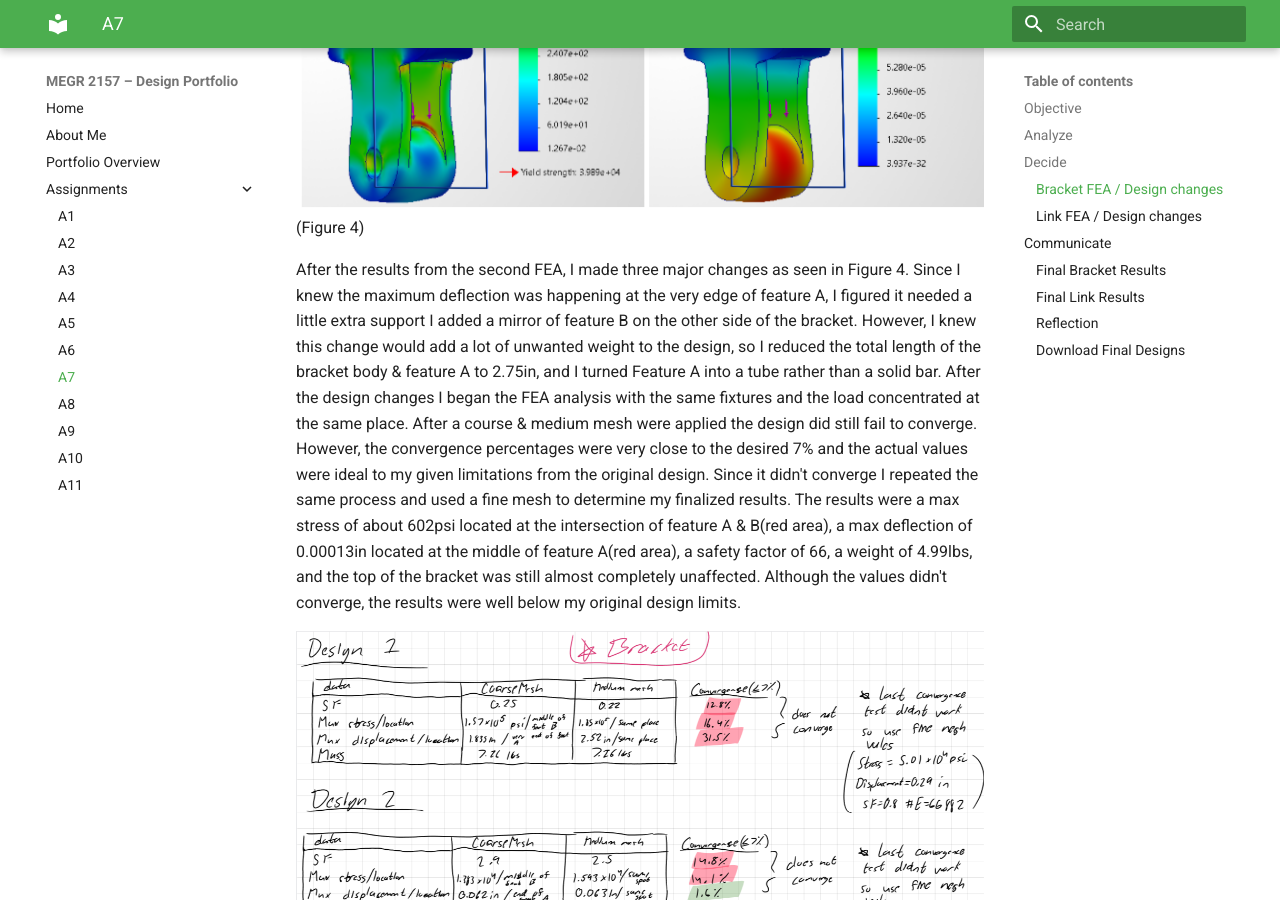
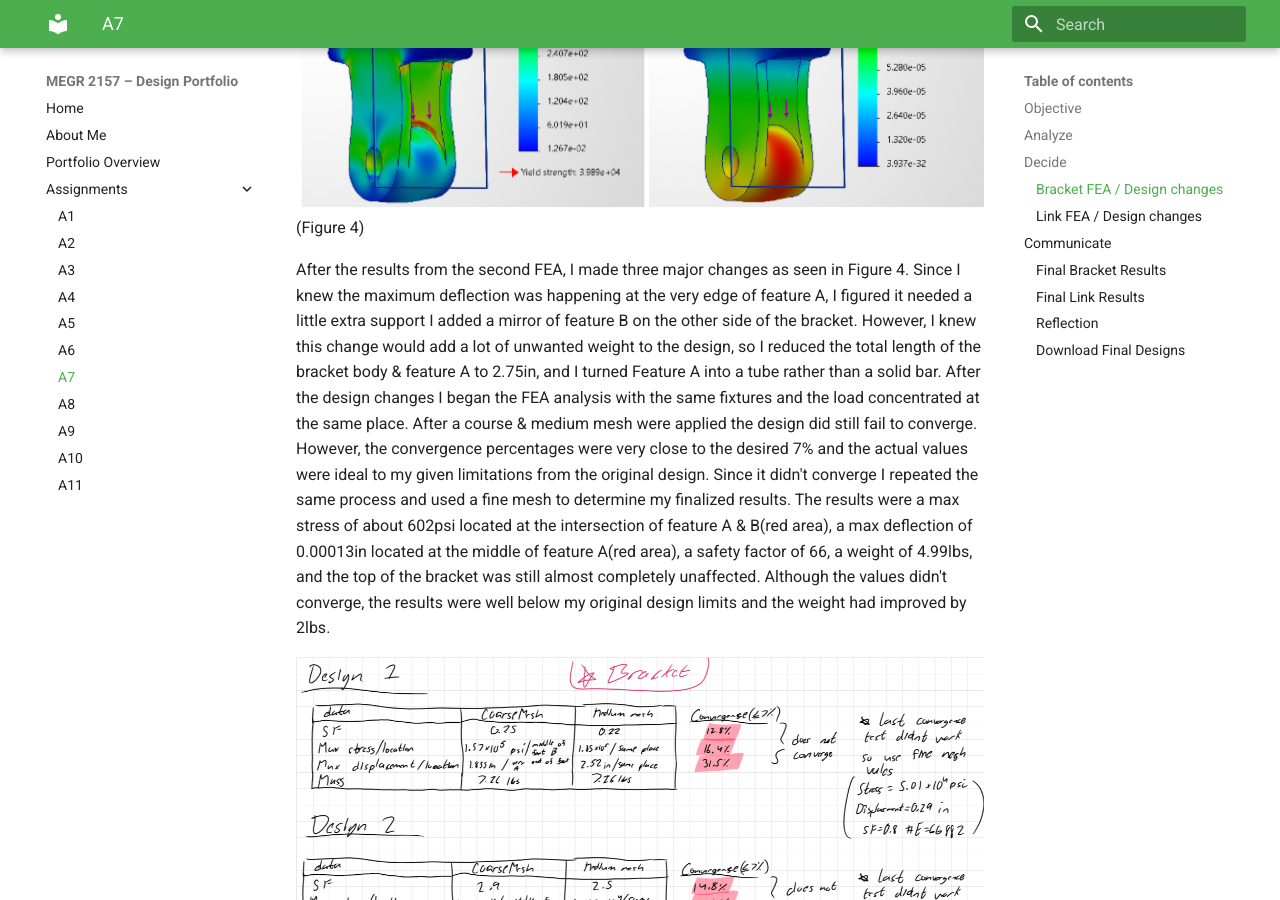
Before and after one commit to JacobShaver/design-projects-portfolio, an MkDocs documentation site: the page built from docs/assignments/A07/index.md, in a window 1280 px wide and 900 px high, scrolled down 2889 px. Built offline with MkDocs 1.6.1 and Material for MkDocs 9.7.7, drawn with Linux system fonts in a browser that asks for light colours.

Commit message:
Update index.md

```diff
--- a/docs/assignments/A07/index.md
+++ b/docs/assignments/A07/index.md
@@ -27,7 +27,7 @@ After my results from the first FEA, I decided to change two major things. The f
 ![error](b_design3.png)
 (Figure 4)
 
-After the results from the second FEA, I made three major changes as seen in Figure 4. Since I knew the maximum deflection was happening at the very edge of feature A, I figured it needed a little extra support I added a mirror of feature B on the other side of the bracket. However, I knew this change would add a lot of unwanted weight to the design, so I reduced the total length of the bracket body & feature A to 2.75in, and I turned Feature A into a tube rather than a solid bar. After the design changes I began the FEA analysis with the same fixtures and the load concentrated at the same place. After a course & medium mesh were applied the design did still fail to converge. However, the convergence percentages were very close to the desired 7% and the actual values were ideal to my given limitations from the original design. Since it didn't converge I repeated the same process and used a fine mesh to determine my finalized results. The results were a max stress of about 602psi located at the intersection of feature A & B(red area), a max deflection of 0.00013in located at the middle of feature A(red area), a safety factor of 66, a weight of 4.99lbs, and the top of the bracket was still almost completely unaffected. Although the values didn't converge, the results were well below my original design limits.
+After the results from the second FEA, I made three major changes as seen in Figure 4. Since I knew the maximum deflection was happening at the very edge of feature A, I figured it needed a little extra support I added a mirror of feature B on the other side of the bracket. However, I knew this change would add a lot of unwanted weight to the design, so I reduced the total length of the bracket body & feature A to 2.75in, and I turned Feature A into a tube rather than a solid bar. After the design changes I began the FEA analysis with the same fixtures and the load concentrated at the same place. After a course & medium mesh were applied the design did still fail to converge. However, the convergence percentages were very close to the desired 7% and the actual values were ideal to my given limitations from the original design. Since it didn't converge I repeated the same process and used a fine mesh to determine my finalized results. The results were a max stress of about 602psi located at the intersection of feature A & B(red area), a max deflection of 0.00013in located at the middle of feature A(red area), a safety factor of 66, a weight of 4.99lbs, and the top of the bracket was still almost completely unaffected. Although the values didn't converge, the results were well below my original design limits and the weight had improved by 2lbs.
 
 ![error](b_inner_table.png)
 (Figure 5)
```
